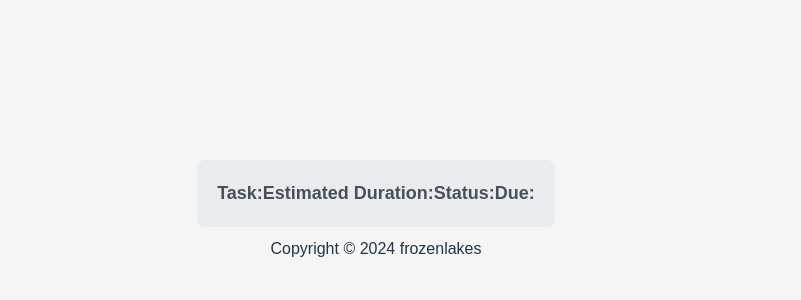
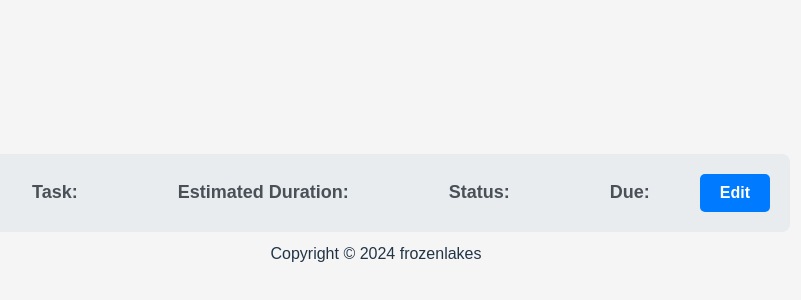
Before and after one commit to MambrosePersonal/FLSS_Capstone, a React (Vite) app in the folder react-project/: page /tasks/1 in a window 1280 px wide. Shown: the part 190-490 px from the top of the page, without its empty margins (264-1065 px from the left). Built offline with nearby package versions, Linux system fonts and the light colour scheme; no server answers.

Commit message:
added add button

```diff
--- a/react-project/src/componentPage/HotBar.css
+++ b/react-project/src/componentPage/HotBar.css
@@ -11,10 +11,34 @@
     flex: 1; /* Allows each detail to take up equal space */
     text-align: center; /* Centers text within each flex item */
     font-weight: bold; /* Makes header text bold */
+    margin: 0 50px; /* Adds horizontal spacing between details. Adjust as needed */
   }
-
 
   .task-card-hotbar h2 {
     margin: 0;
     font-size: 18px;
   }
+
+  .edit-button {
+    padding: 10px 20px; /* Adequate padding for clickability */
+    background-color: #007bff; /* A pleasant blue shade */
+    color: white; /* White text for contrast */
+    border: none; /* No border for a modern look */
+    border-radius: 5px; /* Slightly rounded corners */
+    font-size: 16px; /* Legible font size */
+    cursor: pointer; /* Cursor indicates clickability */
+    transition: background-color 0.3s ease; /* Smooth transition for hover effect */
+    text-align: center; /* Ensures text is centered */
+    display: inline-block; /* Allows setting dimensions */
+    text-decoration: none; /* Removes underline from links if button is an <a> tag */
+    font-weight: bold; /* Bold text for emphasis */
+  }
+
+  .edit-button:hover {
+    background-color: #0056b3; /* Darker shade of blue on hover */
+  }
+
+  .edit-button:focus {
+    outline: none; /* Removes the outline to maintain the design, use with caution for accessibility */
+    box-shadow: 0 0 0 2px rgba(0,123,255,0.5); /* Adds a glow effect for focus, improving accessibility */
+  }
--- a/react-project/src/componentPage/TaskPage_M.jsx
+++ b/react-project/src/componentPage/TaskPage_M.jsx
@@ -28,10 +28,12 @@ export function TaskPage_M({ projects }) {
         <>
         <div className="task-card-hotbar">
                 <h2>
+
                     <span className="hotbar-detail">Task:</span>
                     <span className="hotbar-detail">Estimated Duration:</span>
                     <span className="hotbar-detail">Status:</span>
                     <span className="hotbar-detail">Due:</span>
+                    <button class="edit-button">Edit</button>
                 </h2>
             </div>
             <div></div>
--- a/react-project/src/components/Card.css
+++ b/react-project/src/components/Card.css
@@ -3,11 +3,12 @@
   align-items: center;
   justify-content: space-between;
   padding: 20px;
-  margin: 10px 0;
+  margin: 10px auto;
   background-color: #f9f9f9;
   border-radius: 8px;
   box-shadow: 0 2px 4px rgba(0, 0, 0, 0.1);
   transition: all 0.3s ease;
+
 }
 
 .task-card:hover {
@@ -22,7 +23,9 @@
 }
 
 .task-detail {
-  margin-right: 20px;
+  flex: 1; /* Allows each detail to take up equal space */
+    text-align: center; /* Centers text within each flex item */
+    margin: 0 100px;
   white-space: nowrap;
 }
 
--- a/react-project/src/components/TaskCard_E.jsx
+++ b/react-project/src/components/TaskCard_E.jsx
@@ -5,10 +5,10 @@ export function TaskCard_E({ task }) {
     <>
       <div className="task-card">
         <h2>
-          <span className="task-detail">Task: {task?.description}</span>
-          <span className="task-detail">Estimated Duration: {task?.estimated_duration}</span>
-          <span className="task-detail">Status: {task?.status}</span>
-          <span className="task-detail">Due: {task?.due_date}</span>
+          <span className="task-detail">{task?.description}</span>
+          <span className="task-detail">{task?.estimated_duration}</span>
+          <span className="task-detail">{task?.status}</span>
+          <span className="task-detail">{task?.due_date}</span>
         </h2>
       </div>
     </>
--- a/react-project/src/components/TaskCard_M.jsx
+++ b/react-project/src/components/TaskCard_M.jsx
@@ -5,11 +5,11 @@ export function TaskCard_M({ task }) {
     <>
       <div className="task-card">
         <h2>
-        <span className="task-detail">Employee Working on Task: {task?.person_assigned}</span>
-          <span className="task-detail">Task: {task?.description}</span>
-          <span className="task-detail">Estimated Duration: {task?.estimated_duration}</span>
-          <span className="task-detail">Status: {task?.status}</span>
-          <span className="task-detail">Due: {task?.due_date}</span>
+        <span className="task-detail">{task?.person_assigned}</span>
+          <span className="task-detail">{task?.description}</span>
+          <span className="task-detail">{task?.estimated_duration}</span>
+          <span className="task-detail">{task?.status}</span>
+          <span className="task-detail">{task?.due_date}</span>
         </h2>
       </div>
     </>
```
Also changed, not shown: react-project/src/functions/addFile.js (added, +15 -0 lines).
